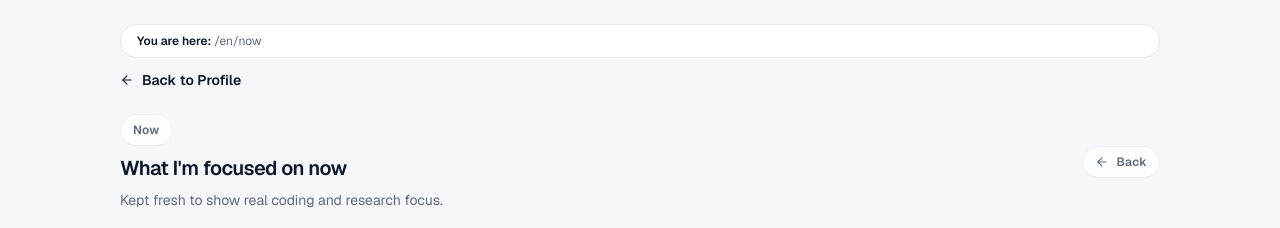
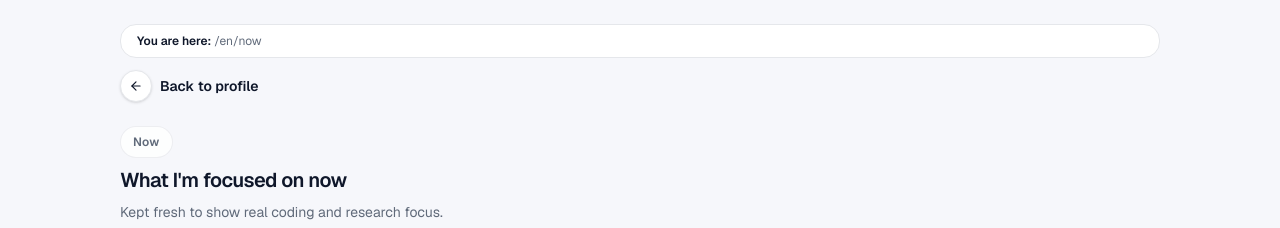
Before and after one commit to Mobin-Karam/mobinkaram.ir, a Next.js app: page /en/now in a window 1280 px wide. Shown: the part 149-377 px from the top of the page. Built offline with nearby package versions, Linux system fonts and the light colour scheme; no server answers.

Commit message:
ui: animated back links for profile-related pages

```diff
--- a/src/app/[locale]/about/page.tsx
+++ b/src/app/[locale]/about/page.tsx
@@ -1,8 +1,6 @@
 import { SectionHeading } from "@/components/ui/section-heading";
 import type { Locale } from "@/i18n/config";
-import { BackButton } from "@/components/ui/back-button";
-import Link from "next/link";
-import { ArrowLeft } from "lucide-react";
+import { SectionBackLink } from "@/components/ui/section-back-link";
 
 export default async function AboutPage({
   params,
@@ -30,20 +28,13 @@ export default async function AboutPage({
 
   return (
     <div className="space-y-6">
-      <Link
-        href={`/${locale}/build`}
-        className="inline-flex items-center gap-2 text-sm font-semibold text-[color:var(--accent-strong)]"
-      >
-        <ArrowLeft size={14} />
-        Back to Profile
-      </Link>
+      <SectionBackLink href={`/${locale}/profile`} label="Back to profile" />
       <div className="flex items-center justify-between gap-3">
         <SectionHeading
           eyebrow="About"
           title="How I got here"
           description="Founder version, not a biography."
         />
-        <BackButton />
       </div>
 
       <div className="card p-5 space-y-4">
--- a/src/app/[locale]/build-log/page.tsx
+++ b/src/app/[locale]/build-log/page.tsx
@@ -5,6 +5,7 @@ import Link from "next/link";
 import { LazySection } from "@/components/ui/lazy-section";
 import { Skeleton } from "@/components/ui/skeleton";
 import { BackButton } from "@/components/ui/back-button";
+import { SectionBackLink } from "@/components/ui/section-back-link";
 
 export default async function BuildLogPage({
   params,
@@ -16,6 +17,7 @@ export default async function BuildLogPage({
 
   return (
     <div className="space-y-6">
+      <SectionBackLink href={`/${locale}/build`} label="Back to engineer hub" />
       <div className="flex items-center justify-between gap-3">
         <SectionHeading
           eyebrow="Build log"
--- a/src/app/[locale]/now/page.tsx
+++ b/src/app/[locale]/now/page.tsx
@@ -4,9 +4,7 @@ import type { Locale } from "@/i18n/config";
 import { GitHubActivity } from "@/components/widgets/github-activity";
 import { LazySection } from "@/components/ui/lazy-section";
 import { Skeleton } from "@/components/ui/skeleton";
-import { BackButton } from "@/components/ui/back-button";
-import Link from "next/link";
-import { ArrowLeft } from "lucide-react";
+import { SectionBackLink } from "@/components/ui/section-back-link";
 
 export default async function NowPage({
   params,
@@ -19,20 +17,13 @@ export default async function NowPage({
 
   return (
     <div className="space-y-6">
-      <Link
-        href={`/${locale}/build`}
-        className="inline-flex items-center gap-2 text-sm font-semibold text-[color:var(--accent-strong)]"
-      >
-        <ArrowLeft size={14} />
-        Back to Profile
-      </Link>
+      <SectionBackLink href={`/${locale}/profile`} label="Back to profile" />
       <div className="flex items-center justify-between gap-3">
         <SectionHeading
           eyebrow="Now"
           title="What I'm focused on now"
           description="Kept fresh to show real coding and research focus."
         />
-        <BackButton />
       </div>
       <LazySection minHeight={180} skeleton={<Skeleton className="h-44" />}>
         <div className="grid gap-3 md:grid-cols-3">
--- a/src/app/[locale]/stack/page.tsx
+++ b/src/app/[locale]/stack/page.tsx
@@ -4,7 +4,7 @@ import { techEvolution } from "@/data/tech-evolution";
 import type { Locale } from "@/i18n/config";
 import { LazySection } from "@/components/ui/lazy-section";
 import { Skeleton } from "@/components/ui/skeleton";
-import { BackButton } from "@/components/ui/back-button";
+import { SectionBackLink } from "@/components/ui/section-back-link";
 import {
   SiTypescript,
   SiNextdotjs,
@@ -14,8 +14,6 @@ import {
   SiTailwindcss,
   SiPlausibleanalytics,
 } from "react-icons/si";
-import Link from "next/link";
-import { ArrowLeft } from "lucide-react";
 
 function stackIcon(name: string) {
   const n = name.toLowerCase();
@@ -42,20 +40,13 @@ export default async function StackPage({
   const { locale } = await params;
   return (
     <div className="space-y-6">
-      <Link
-        href={`/${locale}/build`}
-        className="inline-flex items-center gap-2 text-sm font-semibold text-[color:var(--accent-strong)]"
-      >
-        <ArrowLeft size={14} />
-        Back to Profile
-      </Link>
+      <SectionBackLink href={`/${locale}/profile`} label="Back to profile" />
       <div className="flex items-center justify-between gap-3">
         <SectionHeading
           eyebrow="Stack"
           title="Why I use these tools"
           description="Reasoning first, not just a skills list."
         />
-        <BackButton />
       </div>
       <LazySection minHeight={260} skeleton={<Skeleton className="h-64" />}>
         <div className="grid gap-3 md:grid-cols-2">
--- /dev/null
+++ b/src/components/ui/section-back-link.tsx
@@ -0,0 +1,32 @@
+"use client";
+
+import Link from "next/link";
+import { ArrowLeft } from "lucide-react";
+import clsx from "clsx";
+
+type Props = {
+  href: string;
+  label?: string;
+  className?: string;
+};
+
+export function SectionBackLink({ href, label = "Back", className }: Props) {
+  return (
+    <Link
+      href={href}
+      className={clsx(
+        "group inline-flex items-center gap-2 text-sm font-semibold text-[color:var(--accent-strong)] transition",
+        className,
+      )}
+    >
+      <span className="relative flex h-8 w-8 items-center justify-center overflow-hidden rounded-full border border-[color:var(--border)] bg-[color:var(--surface)] shadow-sm transition-transform duration-200 group-hover:-translate-x-0.5 group-hover:shadow-md">
+        <span className="absolute inset-0 translate-x-full bg-[color:var(--accent)]/15 transition-transform duration-200 group-hover:translate-x-0" />
+        <ArrowLeft size={14} className="relative" />
+      </span>
+      <span className="relative">
+        {label}
+        <span className="absolute bottom-0 left-0 h-px w-full scale-x-0 bg-[color:var(--accent-strong)] transition-transform duration-200 group-hover:scale-x-100" />
+      </span>
+    </Link>
+  );
+}
```
